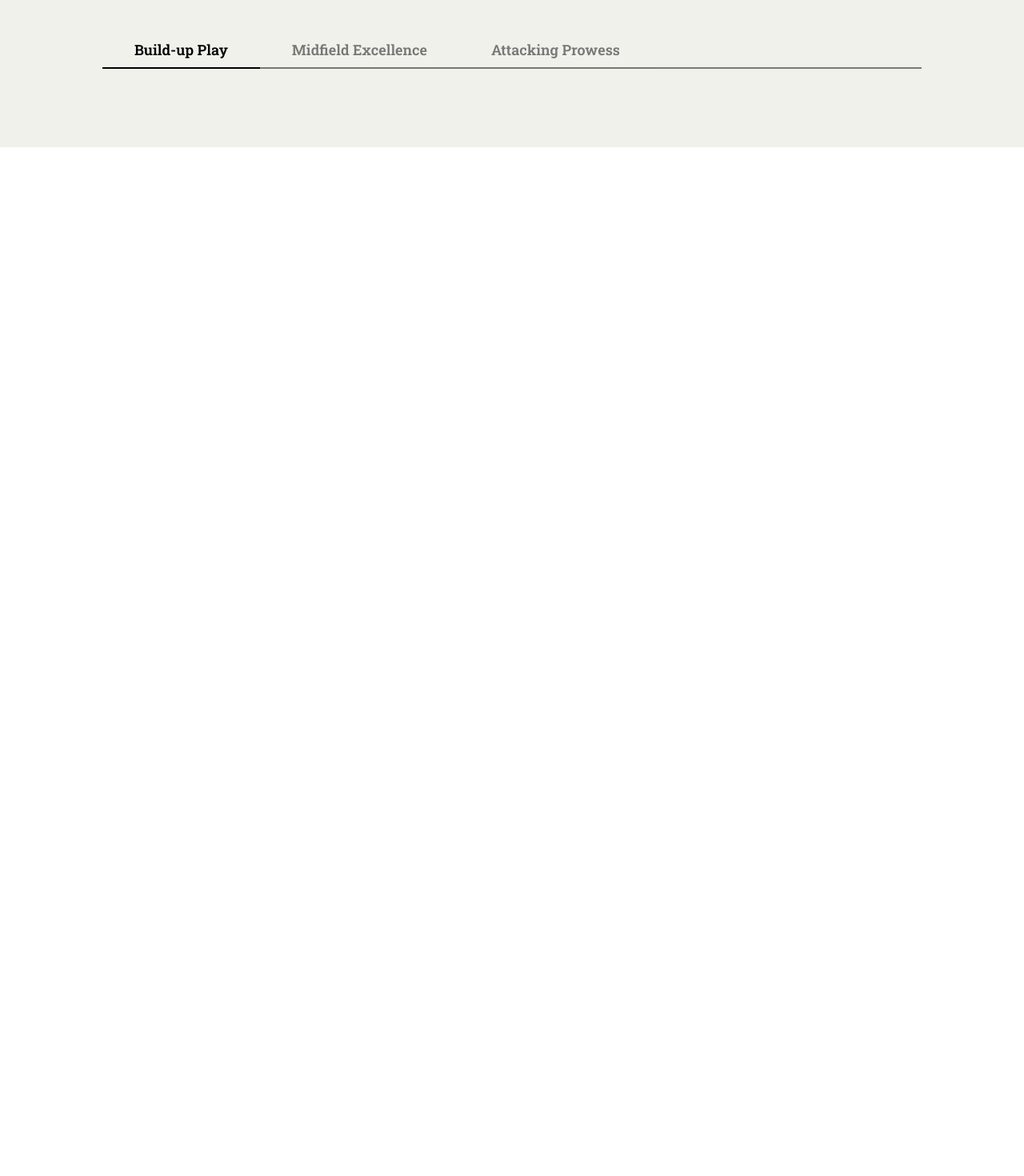
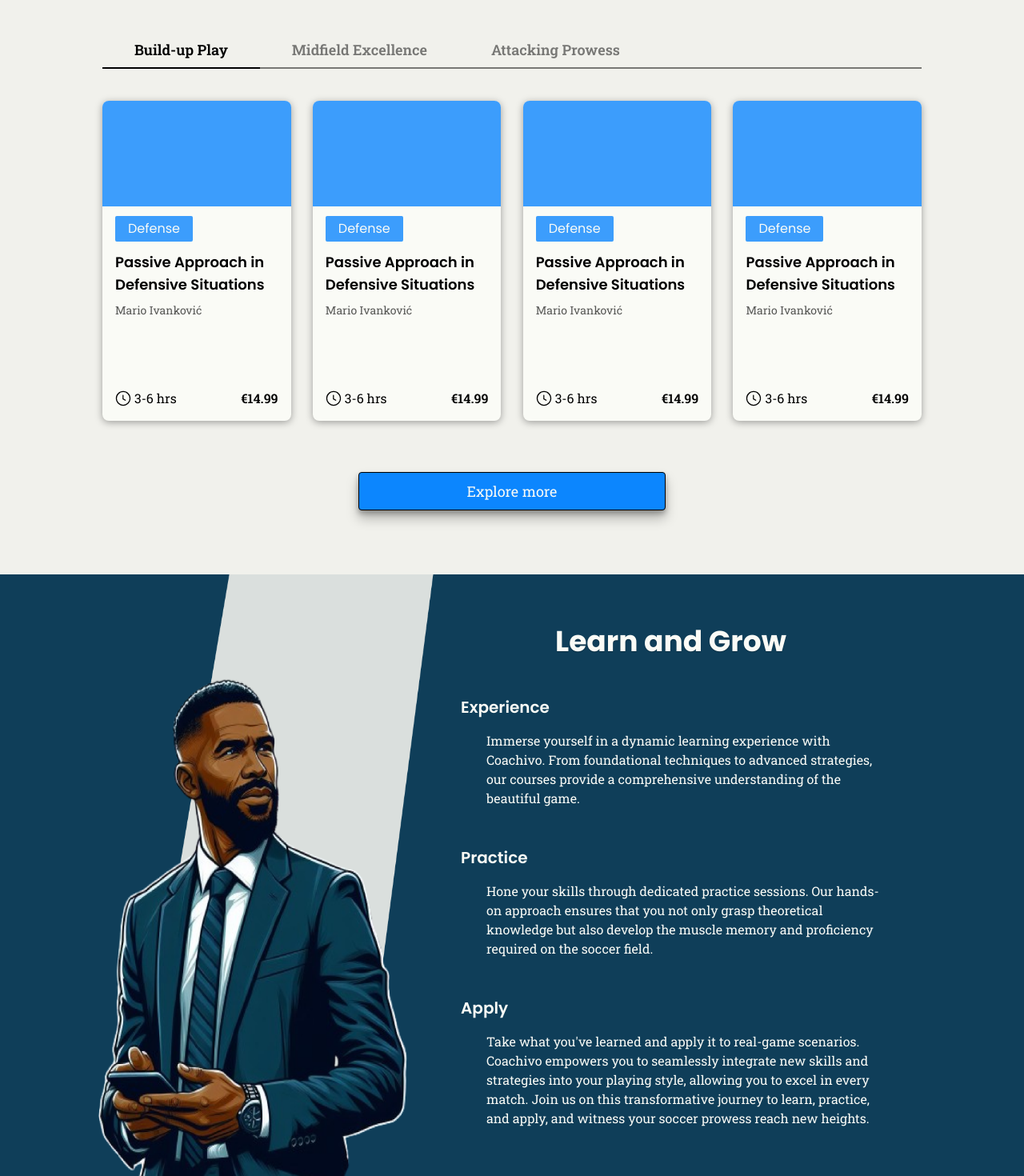
Before and after one commit to ivano-pinjuh/Coachivo, a React (Vite) app: page / in a window 1280 px wide. Shown: the part 1120-2590 px from the top of the page at 80% size. Before the commit the page ends 1304 px from the top, so only its background shows below. Built offline with nearby package versions, Linux system fonts and the light colour scheme.

Commit message:
few sections made for desktop

```diff
--- /dev/null
+++ b/src/components/UI/CourseCard.jsx
@@ -0,0 +1,42 @@
+import { GoClock } from "react-icons/go"
+
+
+const CourseCard = () => {
+  return (
+    <div className="flex flex-col rounded-lg h-[400px] shadow-nav bg-milk w-[23%] overflow-clip">
+      {/*<img src="" alt="" />*/}
+      <div className="w-full bg-brilliant-azure aspect-video"></div>
+
+      <div className="flex flex-col flex-grow w-full py-3 pb-4 px-4">
+        <div className="flex">
+          <p className="w-fit px-4 py-1 text-milk font-poppins rounded-sm bg-brilliant-azure">
+            Defense
+          </p>
+        </div>
+
+
+        <h5 className="font-poppins mt-3 text-lg font-semibold">
+          Passive Approach in Defensive Situations
+        </h5>
+        <p className="font-roboto-slab mt-2 text-sm opacity-65">
+          Mario Ivanković
+        </p>
+
+        <div className="flex h-full items-end justify-between">
+
+          <div className="flex items-center gap-1">
+            <GoClock className="text-xl" />
+            <p className="font-roboto-slab">
+              3-6 hrs
+            </p>
+          </div>
+          <p className="font-semibold font-roboto-slab">
+            €14.99
+          </p>
+        </div>
+      </div>
+    </div>
+  )
+}
+
+export default CourseCard
--- a/src/components/layout/Navbar.jsx
+++ b/src/components/layout/Navbar.jsx
@@ -48,7 +48,7 @@ const Navbar = () => {
 
         <div className='hidden lg:flex bg-grayish h-full w-fit px-12 pl-4 skew-x-[-18deg] translate-x-10'>
           <div className='flex items-center gap-2 h-full skew-x-[18deg] mr-2'>
-            <a className='text-brilliant-azure font-roboto-slab mr-2' href="">Log in</a>
+            <a className='text-brilliant-azure font-poppins mr-2' href="">Log in</a>
             <a className='rounded-[4px] bg-azure text-milk font-roboto-slab p-2 px-4 text-sm' href="">Join for Free</a>
           </div>
         </div>
--- a/src/components/pages/Home.jsx
+++ b/src/components/pages/Home.jsx
@@ -1,93 +1,16 @@
+import Hero from "../sections/Hero"
+import OurCoaches from "../sections/OurCoaches"
+import NewCourses from "../sections/NewCourses"
+import Learn from "../sections/Learn"
+
+
 const Home = () => {
   return (
     <div className="w-full">
-
-      {/* Hero section */}
-      <div className="w-full min-h-fit h-[65vh] pt-[13vh] border-b-[1px] m-0 bg-isabelline relative">
-
-        <div className="w-full px-[10%]">
-          <h1 className="font-poppins font-bold text-4xl text-shadow">
-            Become a football coach
-          </h1>
-
-          <p className="mt-[5vh] sm:max-w-[60vw] lg:max-w-[35vw]  text-lg font-roboto-slab">
-            Save €100+ on your annual Coachivo Plus subscription
-            for a limited time. Gain full access to our diverse
-            range of football courses.
-          </p>
-
-          <button className="w-[30vw] text-lg h-12 bg-azure mt-[8vh] font-roboto-slab rounded shadow-btn text-milk border-[1px] border-black">
-            Save €100 now
-          </button>
-        </div>
-
-        <div className="hidden absolute h-full top-0 left-[60%] md:flex">
-          <img className="" src="/hero_coach.png" alt="Image of a coach" />
-        </div>
-
-        <div className="absolute top-[calc(100%-2.5rem)] h-20 bg-midnight-green -translate-x-4 pl-8 w-[50vw] skew-x-[-18deg]">
-          <div className="skew-x-[18deg] h-full flex items-center">
-            <h2 className="font-poppins text-2xl w-full text-end pr-[10vw] font-semibold text-milk">
-              Recognized by the world's best clubs
-            </h2>
-          </div>
-        </div>
-
-      </div>
-
-
-      {/* Coaches section */}
-      <div className="w-full bg-milk pt-[15vh] pb-[8vh]">
-        <div className="flex justify-between w-[55vw] pb-[7vh] m-auto">
-          <div className="w-32 border-[1px] rounded-full h-32 shadow-xl bg-brilliant-azure"></div>
-          <div className="w-32 border-[1px] rounded-full h-32 shadow-xl bg-brilliant-azure"></div>
-          <div className="w-32 border-[1px] rounded-full h-32 shadow-xl bg-brilliant-azure"></div>
-          <div className="w-32 border-[1px] rounded-full h-32 shadow-xl bg-brilliant-azure"></div>
-
-        </div>
-
-        <p className="text-center cursor-pointer font-roboto-slab opacity-85 underline font-semibold">
-          Learn from 100+ world class coaches
-        </p>
-      </div>
-
-
-
-      {/* New section */}
-      <div className="w-full bg-isabelline h-80 pt-[12vh] px-[10vw]">
-        <h1 className="font-poppins font-bold text-4xl text-shadow">
-          New on Coachivo
-        </h1>
-
-        <div className="">
-          <div className="hidden md:flex w-full mt-[6vh]">
-            <h3 className="font-roboto-slab text-lg px-10 pb-2 border-b-2 cursor-pointer font-semibold">
-              Build-up Play
-            </h3>
-
-            <h3 className="font-roboto-slab text-lg px-10 pb-2 border-b-2 opacity-50 cursor-pointer font-semibold">
-              Midfield Excellence
-            </h3>
-
-            <h3 className="font-roboto-slab text-lg px-10 pb-2 border-b-2 opacity-50 cursor-pointer font-semibold">
-              Attacking Prowess
-            </h3>
-
-            <div className="border-b-2 opacity-50 flex-grow"></div>
-          </div>
-
-          <div>
-
-          </div>
-        </div>
-
-      </div>
-
-
-
-
-
-
+      <Hero />
+      <OurCoaches />
+      <NewCourses />
+      <Learn />
     </div>
   )
 }
--- /dev/null
+++ b/src/components/sections/Hero.jsx
@@ -0,0 +1,35 @@
+const Hero = () => {
+  return (
+    <div className="w-full min-h-fit h-[65vh] pt-[13vh] border-b-[1px] m-0 bg-isabelline relative">
+      <div className="w-full px-[10%]">
+        <h1 className="font-poppins font-bold text-4xl text-shadow">
+          Become a football coach
+        </h1>
+
+        <p className="mt-[5vh] sm:max-w-[60vw] lg:max-w-[35vw]  text-lg font-roboto-slab">
+          Save €100+ on your annual Coachivo Plus subscription
+          for a limited time. Gain full access to our diverse
+          range of football courses.
+        </p>
+
+        <button className="w-[25vw] text-lg h-12 bg-azure mt-[8vh] font-roboto-slab rounded shadow-btn text-milk border-[1px] border-black">
+          Start now
+        </button>
+      </div>
+
+      <div className="hidden absolute h-full top-0 left-[60%] md:flex">
+        <img className="" src="/hero_coach.png" alt="Image of a coach" />
+      </div>
+
+      <div className="absolute top-[calc(100%-2.5rem)] h-20 bg-midnight-green -translate-x-4 pl-8 w-[50vw] skew-x-[-18deg]">
+        <div className="skew-x-[18deg] h-full flex items-center">
+          <h2 className="font-poppins text-2xl w-full text-end pr-[10vw] font-semibold text-milk">
+            Recognized by the world's best clubs
+          </h2>
+        </div>
+      </div>
+    </div>
+  )
+}
+
+export default Hero
--- /dev/null
+++ b/src/components/sections/Learn.jsx
@@ -0,0 +1,50 @@
+const Learn = () => {
+  return (
+    <div className="flex w-full bg-midnight-green">
+      <div className="w-[45%] relative">
+        <img className="h-full absolute top-0 left-[7%]" src="/learn_coach.png" alt="" />
+      </div>
+
+      <div className="flex w-[55%] pb-[10vh] pr-[14vw] mt-[8vh] flex-col text-milk">
+        <h1 className="font-poppins text-center text-4xl mb-12 font-bold text-shadow">
+          Learn and Grow
+        </h1>
+
+        <div className="">
+          <h3 className="font-poppins text-xl mb-4 font-semibold">
+            Experience
+          </h3>
+          <p className="font-roboto-slab ml-8 text-base">
+            Immerse yourself in a dynamic learning experience with Coachivo.
+            From foundational techniques to advanced strategies, our courses
+            provide a comprehensive understanding of the beautiful game.
+          </p>
+        </div>
+
+        <div className="">
+          <h3 className="font-poppins text-xl mb-4 mt-12 font-semibold">
+            Practice
+          </h3>
+          <p className="font-roboto-slab ml-8 text-base">
+            Hone your skills through dedicated practice sessions.
+            Our hands-on approach ensures that you not only grasp theoretical
+            knowledge but also develop the muscle memory and proficiency
+            required on the soccer field.
+          </p>
+        </div>
+
+        <div className="">
+          <h3 className="font-poppins text-xl mb-4 mt-12 font-semibold">
+            Apply
+          </h3>
+          <p className="font-roboto-slab ml-8 text-base">
+            Take what you've learned and apply it to real-game scenarios. Coachivo empowers you to seamlessly integrate new skills and strategies into your playing style, allowing you to excel in every match. Join us on this transformative journey to learn, practice, and apply, and witness your soccer prowess reach new heights.
+          </p>
+        </div>
+
+      </div>
+    </div>
+  )
+}
+
+export default Learn
--- /dev/null
+++ b/src/components/sections/NewCourses.jsx
@@ -0,0 +1,44 @@
+import CourseCard from "../UI/CourseCard"
+
+const NewCourses = () => {
+  return (
+    <div className="w-full bg-isabelline pb-[10vh] pt-[12vh] px-[10vw]">
+      <h1 className="font-poppins font-bold text-4xl text-shadow">
+        New on Coachivo
+      </h1>
+
+      <div className="">
+        <div className="hidden md:flex w-full mt-[6vh]">
+          <h3 className="font-roboto-slab text-lg px-10 pb-2 border-b-2 cursor-pointer font-semibold">
+            Build-up Play
+          </h3>
+
+          <h3 className="font-roboto-slab text-lg px-10 pb-2 border-b-2 opacity-50 cursor-pointer font-semibold">
+            Midfield Excellence
+          </h3>
+
+          <h3 className="font-roboto-slab text-lg px-10 pb-2 border-b-2 opacity-50 cursor-pointer font-semibold">
+            Attacking Prowess
+          </h3>
+
+          <div className="border-b-2 opacity-50 flex-grow"></div>
+        </div>
+
+        <div className="flex mt-10 w-full justify-between">
+          <CourseCard/>
+          <CourseCard/>
+          <CourseCard/>
+          <CourseCard/>
+        </div>
+      </div>
+
+      <div className="w-full flex justify-center">
+        <button className="w-[30vw] text-lg h-12 bg-azure mt-[8vh] font-roboto-slab rounded shadow-btn text-milk border-[1px] border-black">
+          Explore more
+        </button>
+      </div>
+    </div>
+  )
+}
+
+export default NewCourses
--- /dev/null
+++ b/src/components/sections/OurCoaches.jsx
@@ -0,0 +1,19 @@
+const OurCoaches = () => {
+  return (
+    <div className="w-full bg-milk pt-[15vh] pb-[8vh]">
+      <div className="flex justify-between w-[55vw] pb-[7vh] m-auto">
+        <div className="w-32 border-[1px] rounded-full h-32 shadow-xl bg-brilliant-azure"></div>
+        <div className="w-32 border-[1px] rounded-full h-32 shadow-xl bg-brilliant-azure"></div>
+        <div className="w-32 border-[1px] rounded-full h-32 shadow-xl bg-brilliant-azure"></div>
+        <div className="w-32 border-[1px] rounded-full h-32 shadow-xl bg-brilliant-azure"></div>
+
+      </div>
+
+      <p className="text-center cursor-pointer font-roboto-slab opacity-85 underline font-semibold">
+        Learn from 100+ world class coaches
+      </p>
+    </div>
+  )
+}
+
+export default OurCoaches
```
Also changed, not shown: public/learn_coach.png (added).
